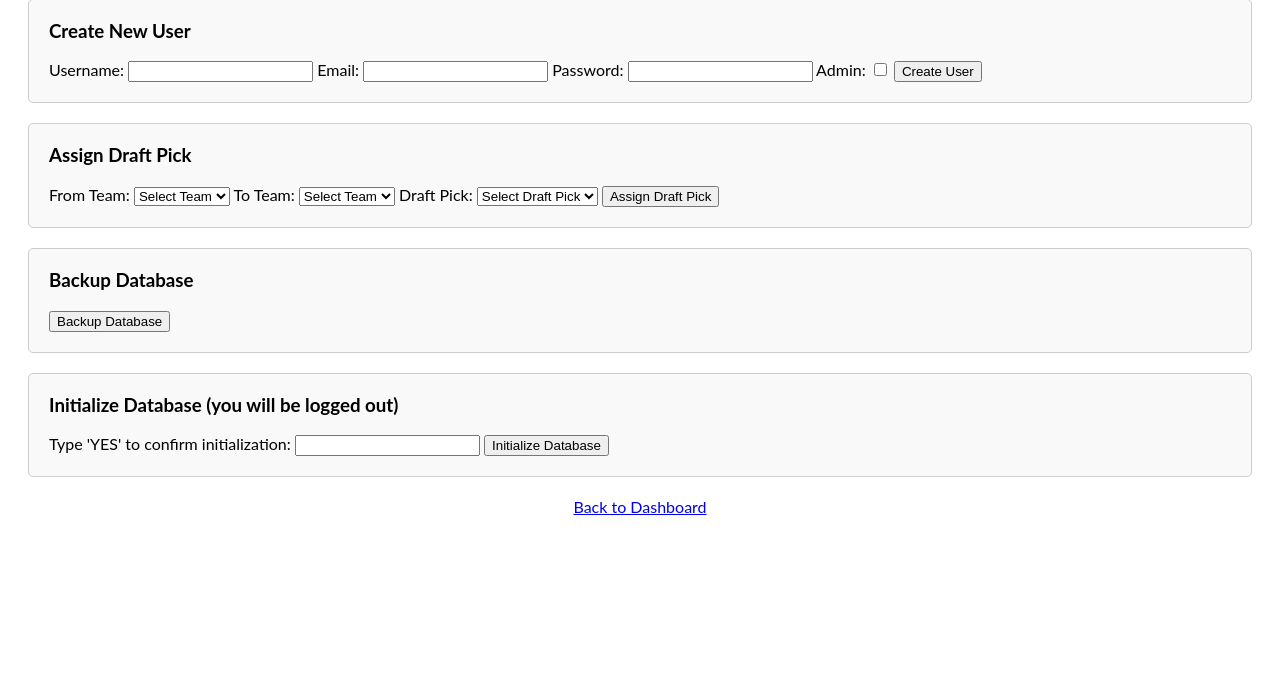
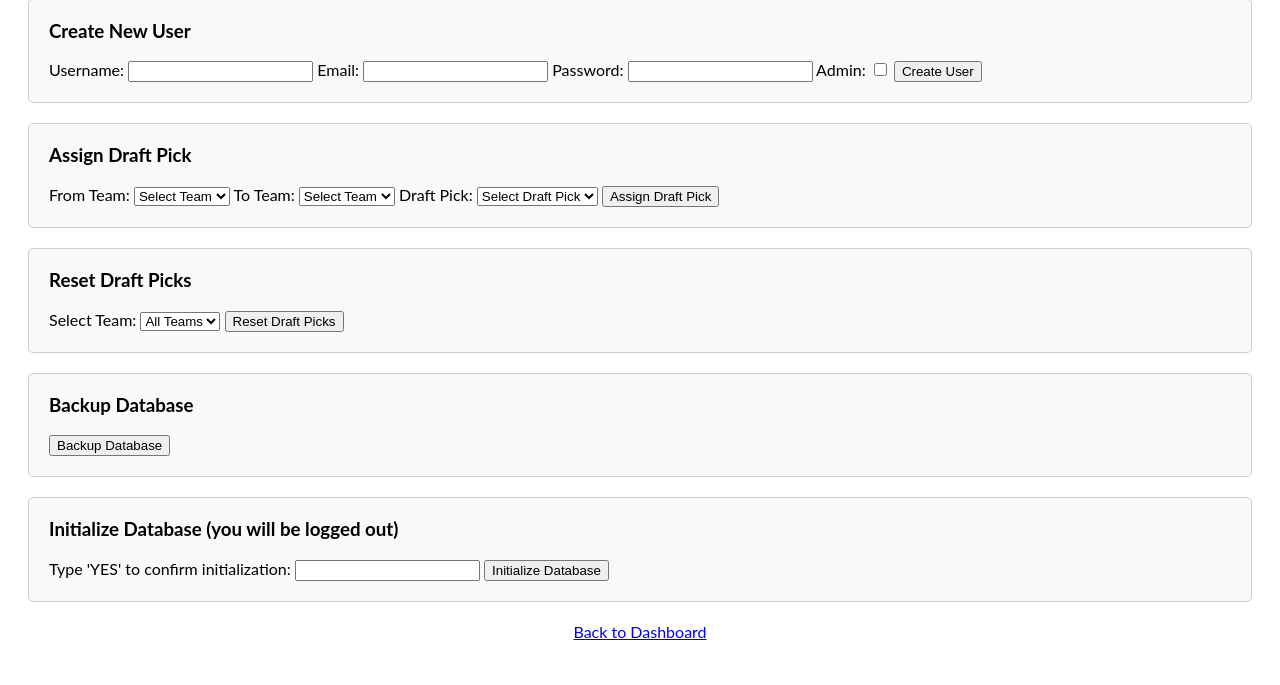
Before and after one commit to randomprecision/stratroster, a PHP site: page /admin.php in a window 1280 px wide. Shown: the part 748-1433 px from the top of the page. Before the commit the page ends 1263 px from the top, so only its background shows below. Run offline with PHP 8.4, Linux system fonts and the light colour scheme; the visitor is signed in with stand-in values (Sample User, id 1); data comes from the database, SQL or seed files in the repository.

Commit message:
added reset draft picks function

```diff
--- a/admin.php
+++ b/admin.php
@@ -445,6 +445,43 @@ if ($_SERVER['REQUEST_METHOD'] == 'POST' && isset($_POST['confirm_init']) && $_P
         }, 5000); // Redirect after 5 seconds
     </script>";
 }
+
+// Handle form submission for reset draft picks
+if ($_SERVER['REQUEST_METHOD'] == 'POST' && isset($_POST['reset_draft_picks'])) {
+    $selected_team_id = $_POST['reset_team_id'];
+
+    if ($selected_team_id === 'all') {
+        // Delete all draft picks
+        $delete_draft_picks_stmt = $db->prepare('DELETE FROM draft_picks');
+        $delete_draft_picks_stmt->execute();
+
+        // Add new draft picks for all teams
+        $insert_draft_pick_stmt = $db->prepare('INSERT INTO draft_picks (team_id, round, year) VALUES (?, ?, ?)');
+        foreach ($teams as $team) {
+            for ($year = $draft_year; $year <= $draft_year + 1; $year++) {
+                for ($round = 1; $round <= $draft_rounds; $round++) {
+                    $insert_draft_pick_stmt->execute([$team['id'], $round, $year]);
+                }
+            }
+        }
+
+        $reset_message = "All draft picks have been reset and reassigned.";
+    } else {
+        // Delete draft picks for the selected team
+        $delete_draft_picks_stmt = $db->prepare('DELETE FROM draft_picks WHERE team_id = ? OR original_team_id = ?');
+        $delete_draft_picks_stmt->execute([$selected_team_id, $selected_team_id]);
+
+        // Add new draft picks for the selected team
+        $insert_draft_pick_stmt = $db->prepare('INSERT INTO draft_picks (team_id, round, year) VALUES (?, ?, ?)');
+        for ($year = $draft_year; $year <= $draft_year + 1; $year++) {
+            for ($round = 1; $round <= $draft_rounds; $round++) {
+                $insert_draft_pick_stmt->execute([$selected_team_id, $round, $year]);
+            }
+        }
+
+        $reset_message = "Draft picks for the selected team have been reset and reassigned.";
+    }
+}
 ?>
 
 <!DOCTYPE html>
@@ -701,6 +738,37 @@ window.onload = function() {
         <button type="submit" name="assign_draft_pick">Assign Draft Pick</button>
     </form>
 </div>
+<!-- Reset Draft Picks Section -->
+<div class="form-container">
+    <h3>Reset Draft Picks</h3>
+    <form method="POST" onsubmit="return confirmResetDraftPicks();">
+        <label for="reset_team_id">Select Team:</label>
+        <select name="reset_team_id" id="reset_team_id" required>
+            <option value="all">All Teams</option>
+            <?php foreach ($teams as $team): ?>
+                <option value="<?= $team['id'] ?>"><?= htmlspecialchars($team['team_name']) ?></option>
+            <?php endforeach; ?>
+        </select>
+        <button type="submit" name="reset_draft_picks">Reset Draft Picks</button>
+    </form>
+</div>
+
+<?php if (isset($reset_message)): ?>
+    <div class="confirmation"><?= $reset_message ?></div>
+<?php endif; ?>
+
+<script>
+    function confirmResetDraftPicks() {
+        const teamSelect = document.getElementById('reset_team_id');
+        const selectedTeam = teamSelect.options[teamSelect.selectedIndex].text;
+        if (teamSelect.value === 'all') {
+            return confirm(`This will reset the draft picks for the entire league. Are you sure you want to continue?`);
+        } else {
+            return confirm(`This will reset the draft picks for ${selectedTeam}. Are you sure you want to continue?`);
+        }
+    }
+</script>
+
 <!-- Backup Database Section -->
 <div class="form-container">
     <h3>Backup Database</h3>
```
Lines whose indentation alone changed are shown as unchanged.
